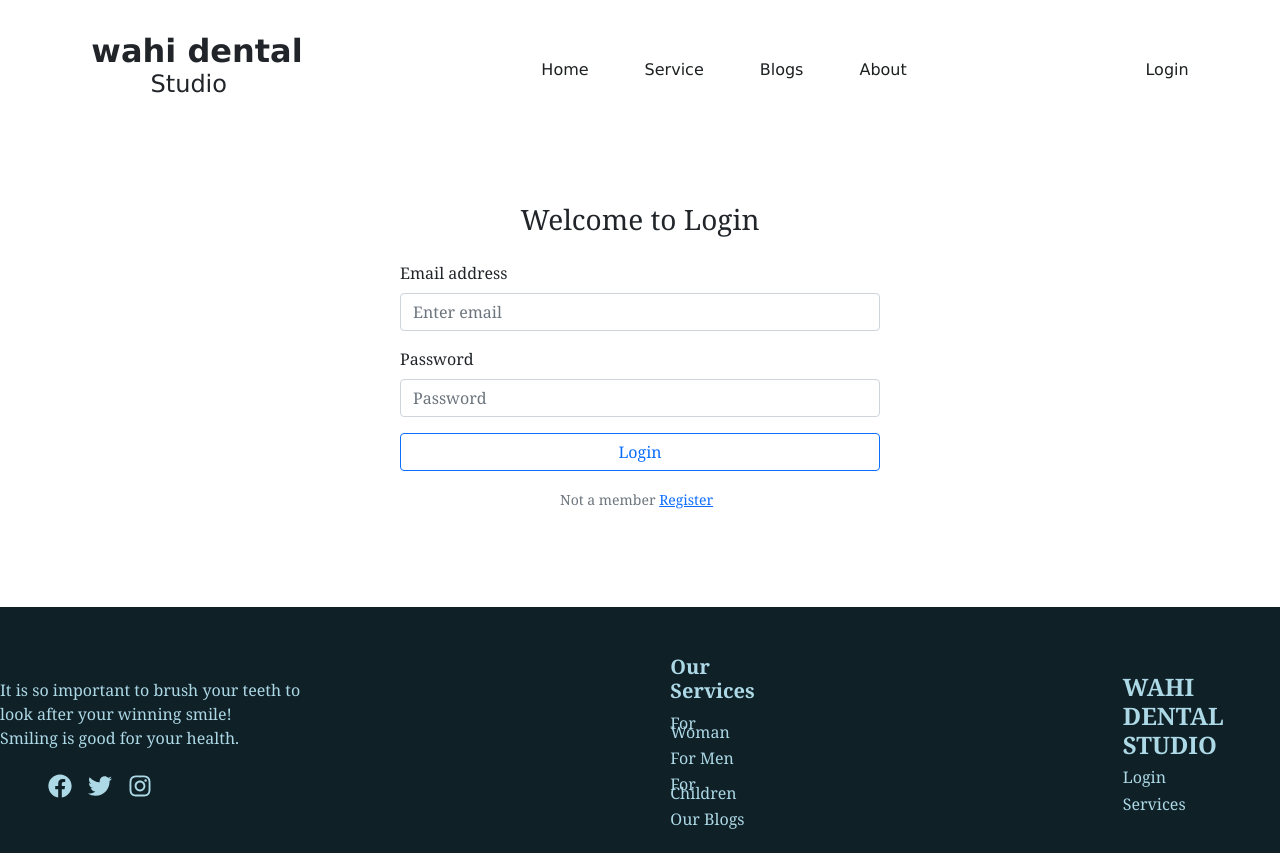
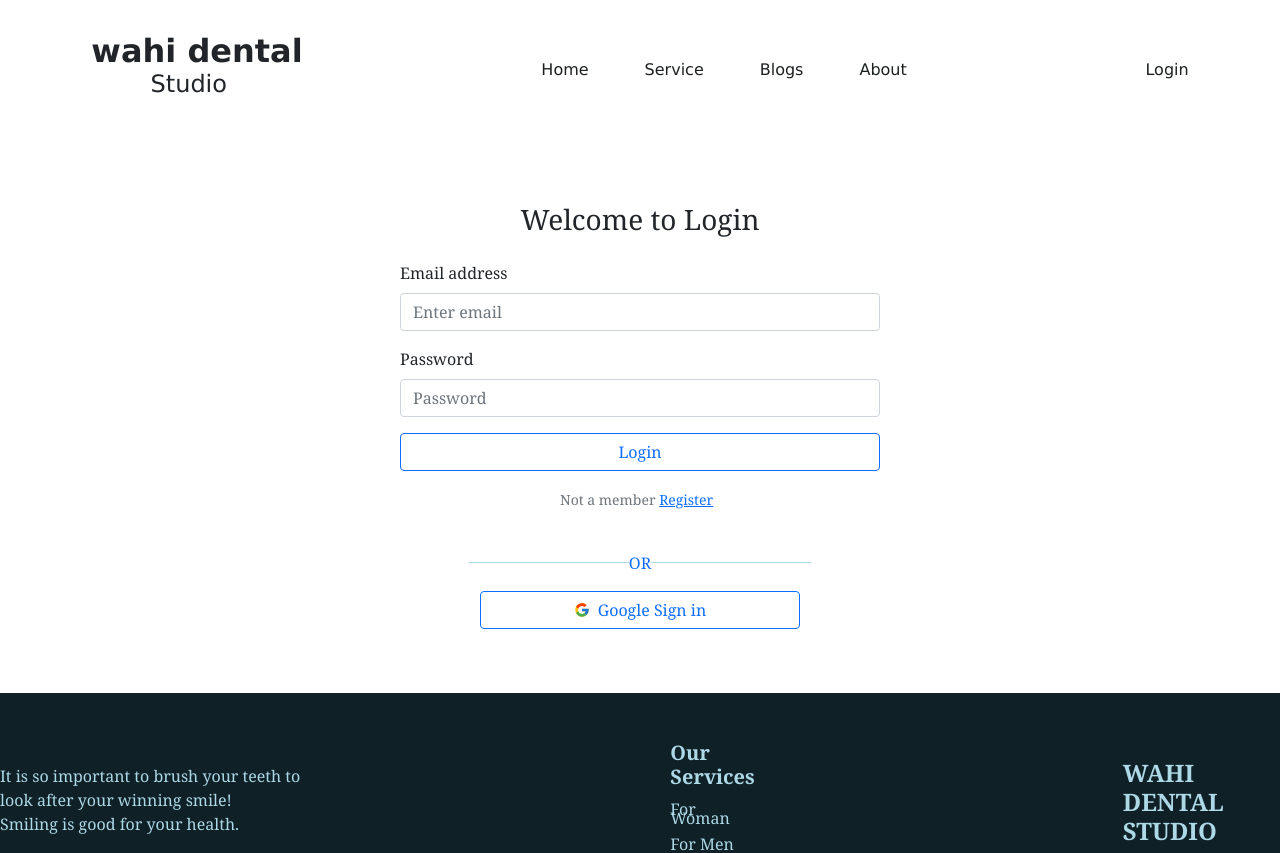
Before and after one commit to borhansahed/wahi-dental, a React (Create React App) app: page /login in a window 1280 px wide. Shown: the top 853 px of the page. Built offline with nearby package versions, Linux system fonts and the light colour scheme; no server answers.

Commit message:
social login ui done

```diff
--- a/src/Checkout/Checkout.js
+++ b/src/Checkout/Checkout.js
@@ -52,6 +52,7 @@ const Checkout = () => {
 
     </Form.Text>
 </Form>
+
         </div>
     );
 };
--- a/src/Login/Login.css
+++ b/src/Login/Login.css
@@ -1,5 +1,5 @@
 .login-container{
-    margin: 6rem 0px;
+    margin-top: 6rem ;
 }
 .form-container{
     width: 30rem;
--- a/src/Login/Login.js
+++ b/src/Login/Login.js
@@ -5,6 +5,7 @@ import './Login.css'
 import { FcGoogle } from "@react-icons/all-files/fc/FcGoogle";
 import { useSignInWithEmailAndPassword } from 'react-firebase-hooks/auth';
 import auth from '../Firebase-init';
+import SocialLogin from '../SocialLogin/SocialLogin';
 
 const Login = () => {
   const [email , setEmail] = useState('');
@@ -70,9 +71,10 @@ const Login = () => {
      Not a member <Link to="/register">Register</Link>
     </Form.Text>
 </Form>
-          </div>
+  </div>
+
         </div>
-
+        <SocialLogin></SocialLogin>
         </>
 
     );
--- a/src/Register/Register.js
+++ b/src/Register/Register.js
@@ -5,6 +5,7 @@ import { FcGoogle } from "@react-icons/all-files/fc/FcGoogle";
 import auth from '../Firebase-init';
 import { useCreateUserWithEmailAndPassword } from 'react-firebase-hooks/auth';
 import { createUserWithEmailAndPassword } from 'firebase/auth';
+import SocialLogin from '../SocialLogin/SocialLogin';
 
 
 
@@ -54,6 +55,7 @@ const handleRegister = event =>{
 
 
     return (
+       <>
         <div>
 
         <div className='login-container'>
@@ -94,6 +96,8 @@ const handleRegister = event =>{
       </div>
     </div>
     </div>
+    <SocialLogin></SocialLogin>
+    </>
     );
 };
 
--- /dev/null
+++ b/src/SocialLogin/SocialLogin.js
@@ -0,0 +1,24 @@
+import React from 'react';
+import { Button } from 'react-bootstrap';
+import { FcGoogle } from "@react-icons/all-files/fc/FcGoogle";
+
+const SocialLogin = () => {
+    return (
+        <div className='mb-5'>
+            <div className='d-flex align-items-center justify-content-center m-0'>
+                <div style={{height:'1px' ,background:'lightblue' , width:'10rem'}} className=''>
+
+                </div>
+                <p className='mt-3 text-primary'> OR</p>
+                <div style={{height:'1px' , width:'10rem' , background:'lightblue'}} className=''></div>
+            </div>
+       <div className='d-flex justify-content-center '>
+       <Button variant="btn btn-outline-primary d-block w-25 mb-3 d-flex justify-content-center align-items-center gap-2" type="submit">
+    <FcGoogle></FcGoogle> Google Sign in
+  </Button>
+       </div>
+        </div>
+    );
+};
+
+export default SocialLogin;
```
Also changed, not shown: src/SocialLogin/SocialLogin.css (added). Lines whose indentation alone changed are shown as unchanged.
